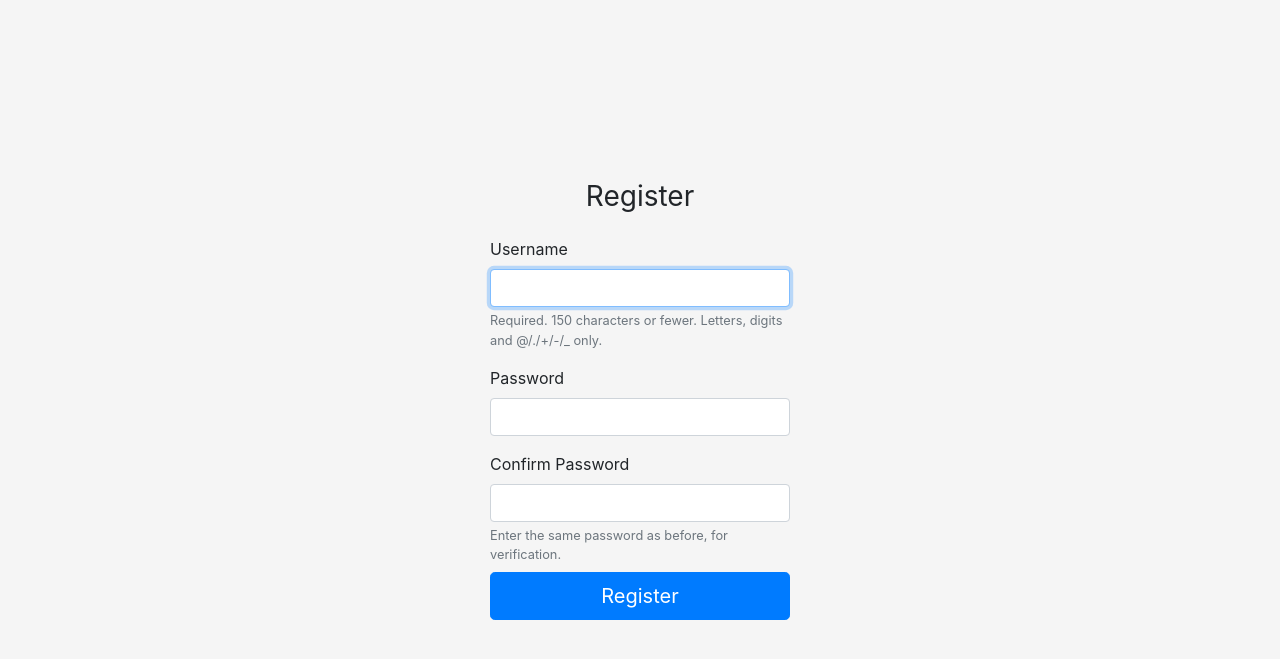
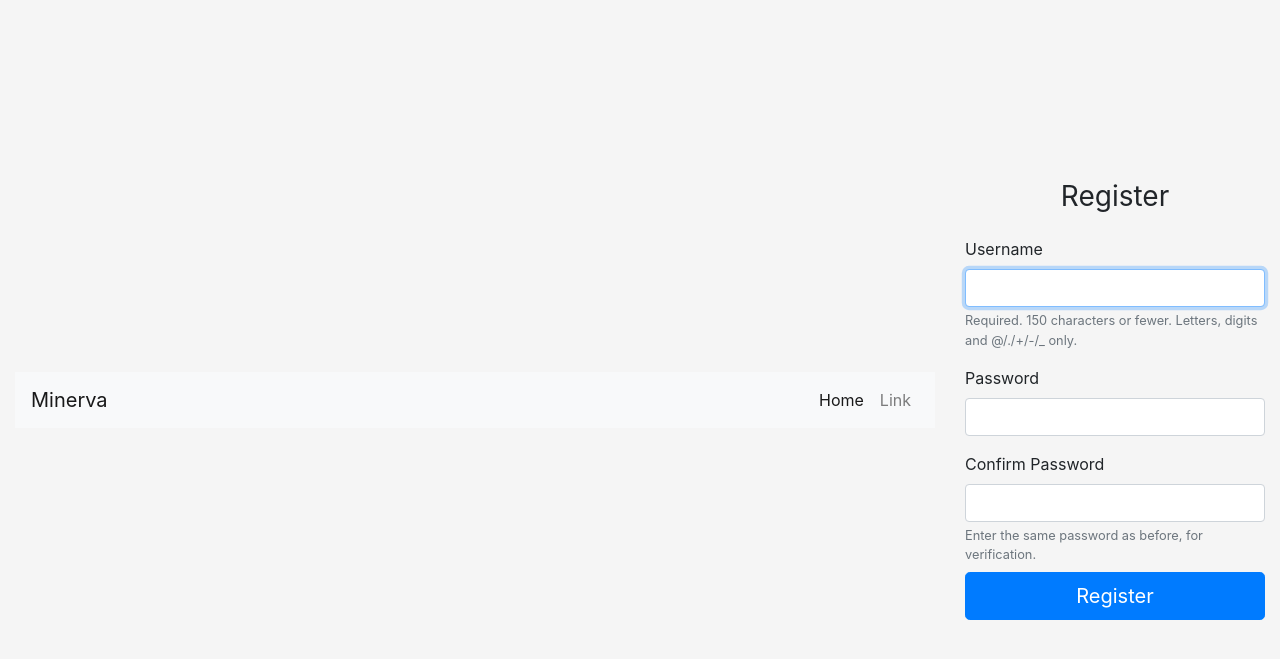
Before and after one commit to dsluo-archive/Minerva, a Django app: page /users/register in a window 1280 px wide. Shown: the top 659 px of the page. Run offline with Django 3.2, Linux system fonts and the light colour scheme; some libraries are stand-ins or nearby versions.

Commit message:
moved base template to base app

```diff
--- a/templates/base.html
+++ b/base/templates/base/base.html
@@ -11,6 +11,26 @@
     {% block appendhead %}{% endblock %}
 </head>
 <body>
+<div class="container">
+    <nav class="navbar navbar-expand-lg navbar-light bg-light">
+        <a class="navbar-brand" href="{% url 'main:index' %}">Minerva</a>
+        <button class="navbar-toggler" type="button" data-toggle="collapse" data-target="#navbarSupportedContent"
+                aria-controls="navbarSupportedContent" aria-expanded="false" aria-label="Toggle navigation">
+            <span class="navbar-toggler-icon"></span>
+        </button>
+
+        <div class="collapse navbar-collapse justify-content-end" id="navbarSupportedContent">
+            <ul class="navbar-nav">
+                <li class="nav-item active">
+                    <a class="nav-link" href="#">Home <span class="sr-only">(current)</span></a>
+                </li>
+                <li class="nav-item">
+                    <a class="nav-link" href="#">Link</a>
+                </li>
+            </ul>
+        </div>
+    </nav>
+</div>
 {% block content %}
 
 {% endblock %}
--- a/main/templates/main/index.html
+++ b/main/templates/main/index.html
@@ -1 +1 @@
-{% extends 'base.html' %}
+{% extends 'base/base.html' %}
--- a/minerva/settings.py
+++ b/minerva/settings.py
@@ -56,7 +56,7 @@ ROOT_URLCONF = 'minerva.urls'
 TEMPLATES = [
     {
         'BACKEND':  'django.template.backends.django.DjangoTemplates',
-        'DIRS':     [os.path.join(BASE_DIR, 'templates')],
+        'DIRS':     [],
         'APP_DIRS': True,
         'OPTIONS':  {
             'context_processors': [
--- a/users/templates/users/login.html
+++ b/users/templates/users/login.html
@@ -1,4 +1,4 @@
-{% extends 'base.html' %}
+{% extends 'base/base.html' %}
 
 {% load widget_tweaks %}
 {% load static %}
--- a/users/templates/users/logout.html
+++ b/users/templates/users/logout.html
@@ -0,0 +1 @@
+{% extends 'base/base.html' %}
--- a/users/templates/users/register.html
+++ b/users/templates/users/register.html
@@ -1,4 +1,4 @@
-{% extends 'base.html' %}
+{% extends 'base/base.html' %}
 
 {% load widget_tweaks %}
 {% load static %}
```
